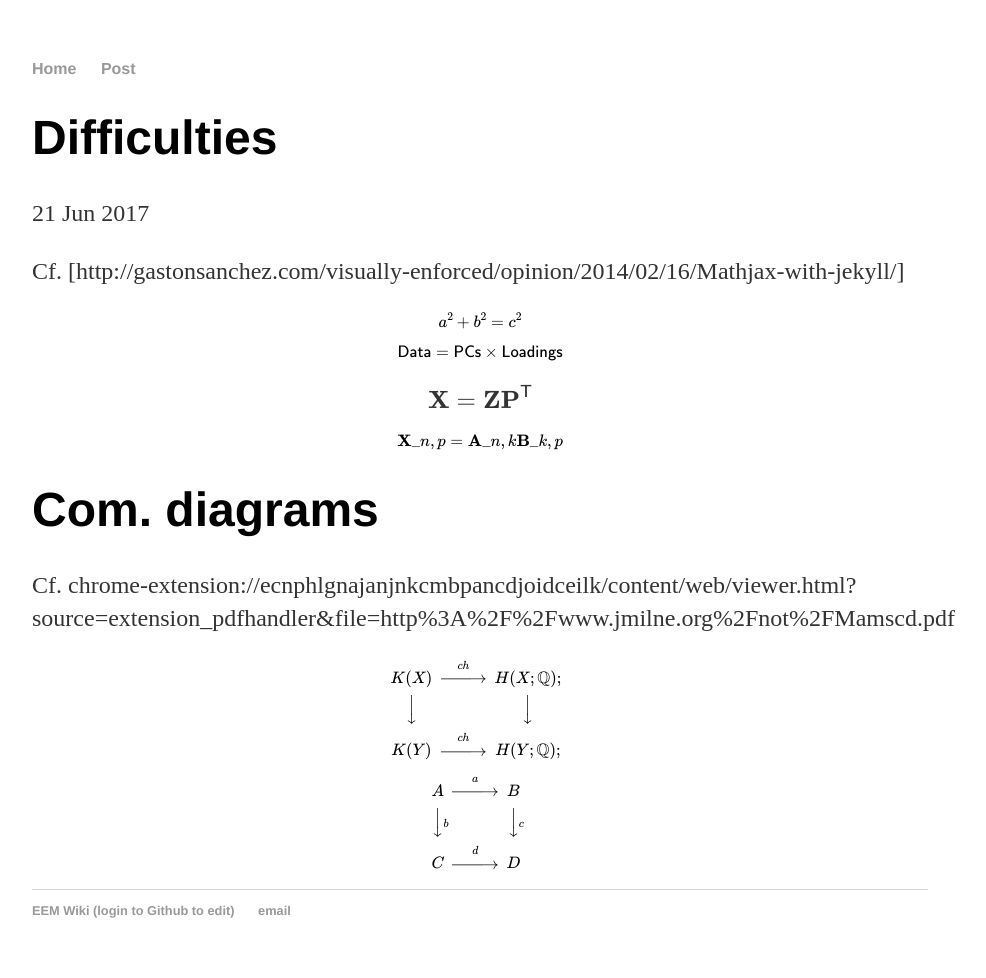
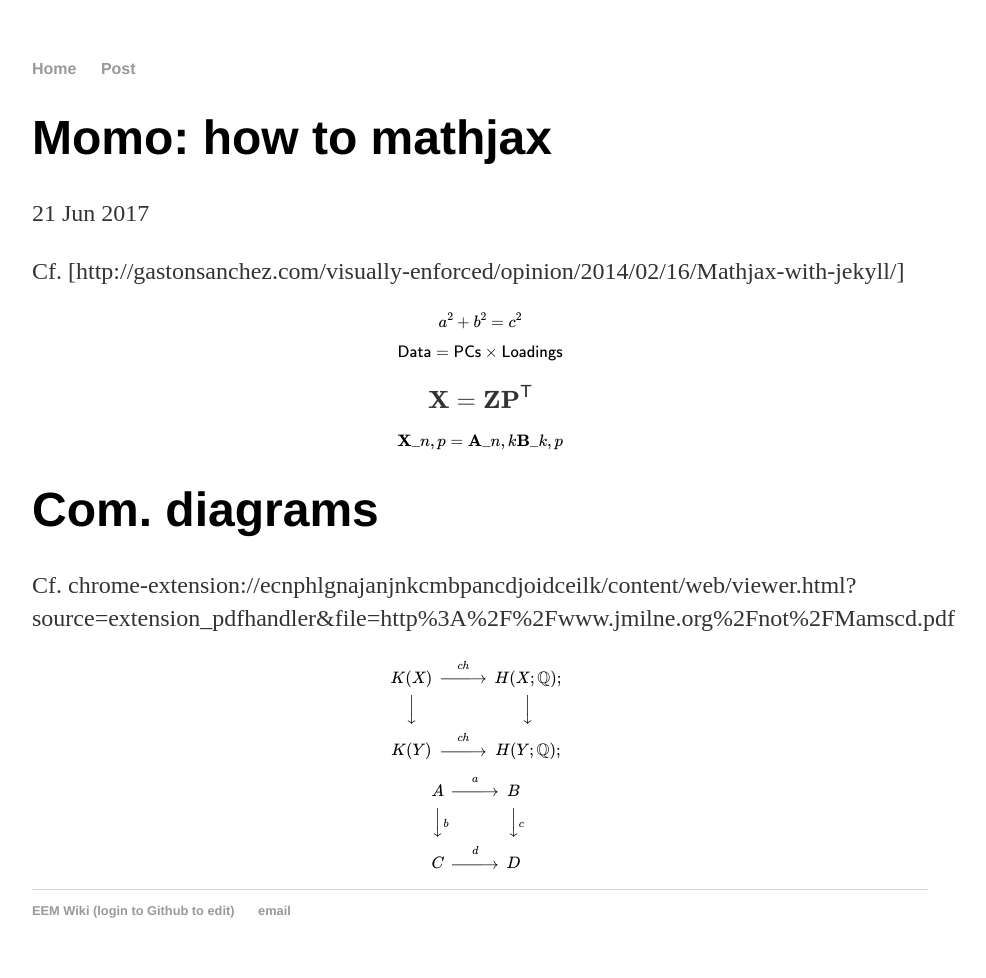
Before and after one commit to takasimiz/bak-github.io, a Jekyll site: the page built from _posts/2017-06-21-latex.md, in a window 1280 px wide. Shown: the whole page, without its empty margins (160-1146 px from the left). Built offline with Jekyll 4.4.1, drawn with Linux system fonts in a browser that asks for light colours; formulas are drawn with MathJax 3.

Commit message:
Update 2017-06-21-latex.md

```diff
--- a/_posts/2017-06-21-latex.md
+++ b/_posts/2017-06-21-latex.md
@@ -1,6 +1,6 @@
 ---
 layout: post
-title: "Difficulties"
+title: "Momo: how to mathjax"
 date: 2017-06-21
 ---
 Cf. [http://gastonsanchez.com/visually-enforced/opinion/2014/02/16/Mathjax-with-jekyll/]
```
